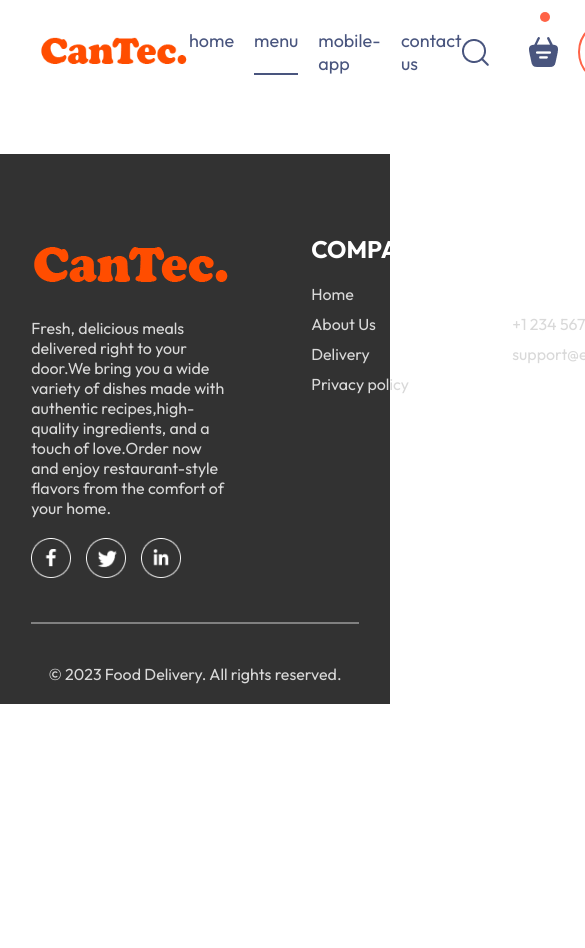
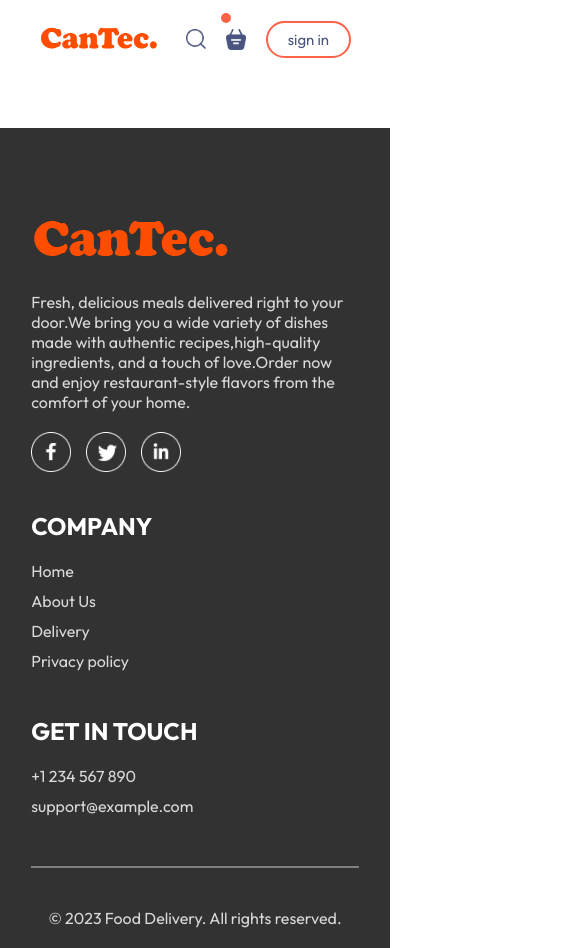
Before and after one commit to nimharachalana/Food-Delivery-Ordering-Management-System, a React (Vite) app in the folder frontend/: page /order in a window 390 px wide. Shown: the top 948 px of the page, 585 px wide, since content can reach past the window. Before the commit the page ends 844 px from the top, so only its background shows below. Built offline with nearby package versions, Linux system fonts and the light colour scheme.

Commit message:
mobile size ajust and add sign in popup

```diff
--- a/frontend/src/App.jsx
+++ b/frontend/src/App.jsx
@@ -1,17 +1,23 @@
-import React from 'react';
+import React, { useState } from 'react';
 import Navbar from './components/Navbar/Navbar';
 import { Route, Routes } from 'react-router-dom';
 import Home from './pages/Home/Home';
 import Cart from './pages/Cart/Cart';
 import PlaceOrder from './pages/PlaceOrder/PlaceOrder';
 import Footer from './components/Footer/Footer';
+import LoginPopup from './components/LoginPopup/LoginPopup';
 
 const App = () => {
+
+  const [showLogin,setShowLogin] = useState(false)
+
+
   return (
 
     <>
+    {showLogin?<LoginPopup/>:<></>}
       <div className='app'>
-        <Navbar />
+        <Navbar setShowLogin={setShowLogin}/>
         <Routes>
           <Route path='/' element={<Home /> } />
           <Route path='/cart' element={<Cart />} />
--- a/frontend/src/components/ExploreMenu/ExploreMenu.css
+++ b/frontend/src/components/ExploreMenu/ExploreMenu.css
@@ -54,3 +54,10 @@
     border: 4px solid tomato;
     padding: 2px;
 }
+
+@media (max-width:1050px){
+    .explore-menu-text{
+        max-width: 100%;
+        font-size: 14px;
+    }
+}
--- a/frontend/src/components/Footer/Footer.css
+++ b/frontend/src/components/Footer/Footer.css
@@ -50,3 +50,14 @@
     background-color: gray;
     border: none;
 }
+
+@media (max-width: 750px){
+    .footer-content{
+        display: flex;
+        flex-direction: column;
+        gap: 35px;
+    }
+    .footer-copyright{
+        text-align: center;
+    }
+}
--- a/frontend/src/components/Header/Header.css
+++ b/frontend/src/components/Header/Header.css
@@ -39,3 +39,23 @@
     font-weight: 500;
     background-color: white;
 }
+
+@media (max-width:1050px){
+    .header-contents{
+        max-width: 45%;
+    }
+}
+
+@media (max-width:750px){
+    .header-contents{
+        max-width: 65%;
+    }
+
+    .header-contents p{
+        display: none;
+    }
+
+    .header-contents button{
+        padding: 2vw 4vw;
+    }
+}
--- /dev/null
+++ b/frontend/src/components/LoginPopup/LoginPopup.jsx
@@ -0,0 +1,12 @@
+import React from 'react';
+import './LoginPopup.css'
+
+const LoginPopup = () => {
+  return (
+    <div className='login-popup'>
+      login
+    </div>
+  );
+}
+
+export default LoginPopup;
--- a/frontend/src/components/Navbar/Navbar.css
+++ b/frontend/src/components/Navbar/Navbar.css
@@ -64,3 +64,48 @@
     top: -8px;
     right: 120px;
 }
+
+@media (max-width:1050px){
+    .navbar .logo{
+        width: 140px;
+    }
+    .navbar-menu{
+        gap: 20px;
+        font-size: 17px;
+    }
+    .navbar-right{
+        gap: 30px;
+    }
+    .navbar-right img{
+        width: 22px;
+    }
+    .navbar-right button{
+        padding: 8px 25px;
+    }
+}
+
+@media (max-width:900px){
+    .navbar .logo{
+        width: 120px;
+    }
+    .navbar-menu{
+        gap: 15px;
+        font-size: 16px;
+    }
+    .navbar-right{
+        gap: 20px;
+    }
+    .navbar-right img{
+        width: 20px;
+    }
+    .navbar-right button{
+        padding: 7px 20px;
+        font-size: 15px;
+    }
+}
+
+@media (max-width:750px){
+    .navbar-menu{
+        display: none;
+    }
+}
--- a/frontend/src/components/Navbar/Navbar.jsx
+++ b/frontend/src/components/Navbar/Navbar.jsx
@@ -1,6 +1,7 @@
 import React, { useState } from 'react';
 import './Navbar.css';
 import { assets } from '../../assets/assets';
+import { Link } from 'react-router-dom';
 
 const Navbar = () => {
   const [menu,setMenu] = useState("menu");
@@ -9,10 +10,10 @@
     <div className='navbar'>
       <img src={assets.logo} alt="" className="logo" />
       <ul className="navbar-menu">
-        <li onClick={() => setMenu("home")} className={menu === "home" ? "active" : ""}>home</li>
-        <li onClick={() => setMenu("menu")} className={menu === "menu" ? "active" : ""}>menu</li>
-        <li onClick={() => setMenu("mobile-app")} className={menu === "mobile-app" ? "active" : ""}>mobile-app</li>
-        <li onClick={() => setMenu("contact-us")} className={menu === "contact-us" ? "active" : ""}>contact us</li>
+        <Link to='/' onClick={() => setMenu("home")} className={menu === "home" ? "active" : ""}>home</Link>
+        <a href='#explore-menu' onClick={() => setMenu("menu")} className={menu === "menu" ? "active" : ""}>menu</a>
+        <a href='#app-download' onClick={() => setMenu("mobile-app")} className={menu === "mobile-app" ? "active" : ""}>mobile-app</a>
+        <a href='#footer' onClick={() => setMenu("contact-us")} className={menu === "contact-us" ? "active" : ""}>contact us</a>
       </ul>
       <div className="navbar-right">
         <img src={assets.search_icon} alt="" className="search-icon" />
--- a/frontend/src/index.css
+++ b/frontend/src/index.css
@@ -4,6 +4,7 @@
   padding: 0;
   box-sizing: border-box;
   font-family: outfit;
+  scroll-behavior: smooth;
 }
 
 body{
```
Also changed, not shown: frontend/src/components/LoginPopup/LoginPopup.css (added).
